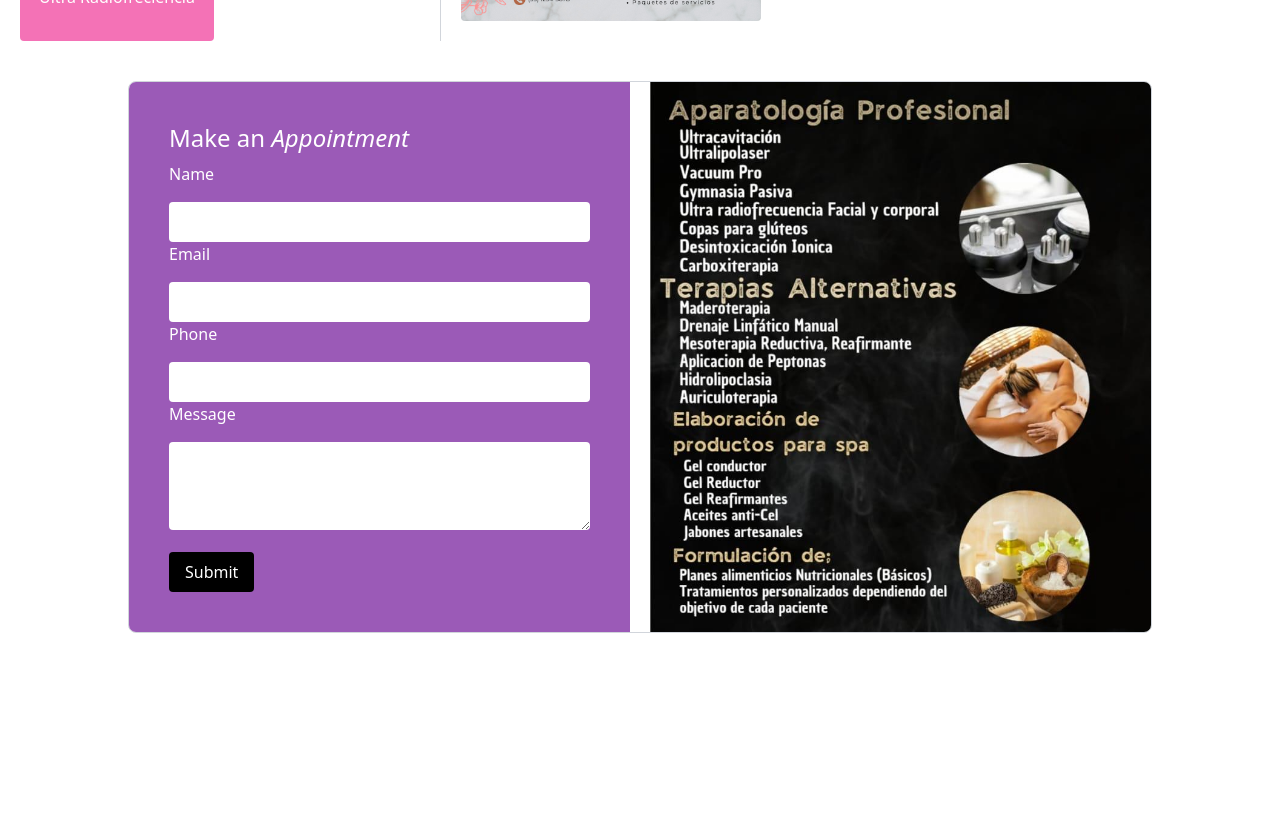
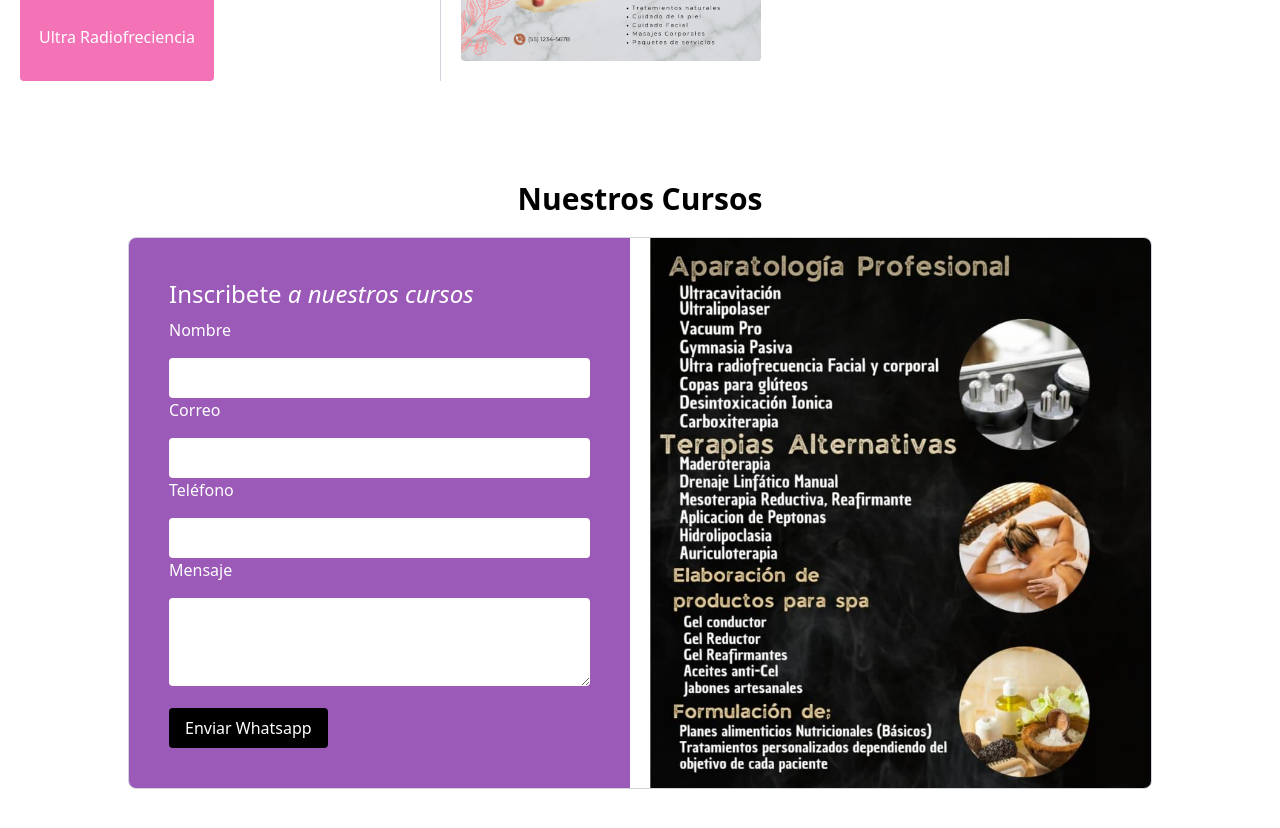
Before and after one commit to javis24/spa-siluette, a Next.js app: page / in a window 1280 px wide. Shown: the part 900-1728 px from the top of the page. Before the commit the page ends 1553 px from the top, so only its background shows below. Built offline with nearby package versions, Linux system fonts and the light colour scheme.

Commit message:
update-banner

```diff
--- a/src/components/AppointmentContainer.js
+++ b/src/components/AppointmentContainer.js
@@ -1,19 +1,21 @@
 const AppointmentContainer = () => {
     return (
+      <section id="cursos" className="py-10">
+          <h2 className="text-3xl font-bold text-center">Nuestros Cursos</h2>
                 <div className="appointment-container grid grid-cols-1 lg:grid-cols-2 max-w-5xl mx-auto my-5 border border-gray-300 rounded-lg overflow-hidden gap-5">
                 {/* Formulario de Cita */}
                 <div className="appointment-form bg-[#9b5ab7] text-white p-10">
-          <h2 className="text-2xl mb-2">Make an <span className="italic">Appointment</span></h2>
+                  <h2 className="text-2xl mb-2">Inscribete  <span className="italic">a nuestros cursos</span></h2>
                   <form className="space-y-4">
-            <label htmlFor="name">Name</label>
+                    <label htmlFor="name">Nombre</label>
                     <input type="text" id="name" name="name" className="w-full p-2 rounded text-black" required />
-            <label htmlFor="email">Email</label>
+                    <label htmlFor="email">Correo</label>
                     <input type="email" id="email" name="email" className="w-full p-2 rounded text-black" required />
-            <label htmlFor="phone">Phone</label>
+                    <label htmlFor="phone">Teléfono</label>
                     <input type="tel" id="phone" name="phone" className="w-full p-2 rounded text-black" required />
-            <label htmlFor="message">Message</label>
+                    <label htmlFor="message">Mensaje</label>
                     <textarea id="message" name="message" rows="3" className="w-full p-2 rounded text-black" required></textarea>
-            <button type="submit" className="bg-black text-white px-4 py-2 rounded">Submit</button>
+                    <button type="submit" className="bg-black text-white px-4 py-2 rounded">Enviar Whatsapp</button>
                   </form>
                 </div>
             {/* Imagen de Horario */}
@@ -21,6 +23,7 @@ const AppointmentContainer = () => {
               {/* Puedes agregar contenido dentro de esta sección si es necesario */}
             </div>
           </div>
+      </section>
 
     );
   };
--- a/src/components/Header.js
+++ b/src/components/Header.js
@@ -16,9 +16,6 @@ const Header = () => {
         <i className="fab fa-instagram"></i>
       </div>
     </div>
-
-
-
    {/* Barra principal con logo, título y botón */}
    <div className="main-bar flex flex-col md:flex-row justify-between items-center h-auto md:h-24 bg-white p-4">
     <div className="logo mb-2 md:mb-0">
@@ -37,8 +34,8 @@ const Header = () => {
   <nav className="navbar flex justify-center bg-[#cbaa3d] p-2 rounded-lg shadow-md">
     <ul className="navbar-list flex flex-col md:flex-row md:space-x-4 text-white text-lg font-semibold">
       <li className="mb-2 md:mb-0"><a href="#home">Home</a></li>
-      <li className="mb-2 md:mb-0"><a href="#about">Cursos</a></li>
-      <li className="mb-2 md:mb-0"><a href="#services">Servicios</a></li>
+      <li className="mb-2 md:mb-0"><a href="#cursos">Cursos</a></li>
+      <li className="mb-2 md:mb-0"><a href="#servicios">Servicios</a></li>
       <li><a href="#contact">Regístrate</a></li>
     </ul>
   </nav>
--- a/src/components/ServiceSection.js
+++ b/src/components/ServiceSection.js
@@ -18,6 +18,7 @@ const ServiceSection = () => {
   const currentService = services.find(service => service.id === selectedService);
 
   return (
+    <section id="servicios" className="py-10">
     <div className="service-section grid grid-cols-1 lg:grid-cols-3 p-5 gap-5">
       {/* Menú lateral */}
       <div className="sidebar-menu grid gap-3 grid-cols-2 lg:grid-cols-2 lg:col-span-1">
@@ -47,6 +48,7 @@ const ServiceSection = () => {
         )}
       </div>
     </div>
+    </section>
   );
 };
 
```
Lines whose indentation alone changed are shown as unchanged.
